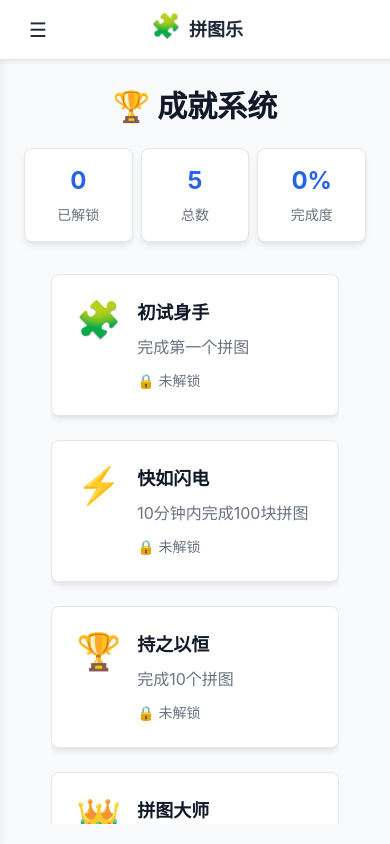
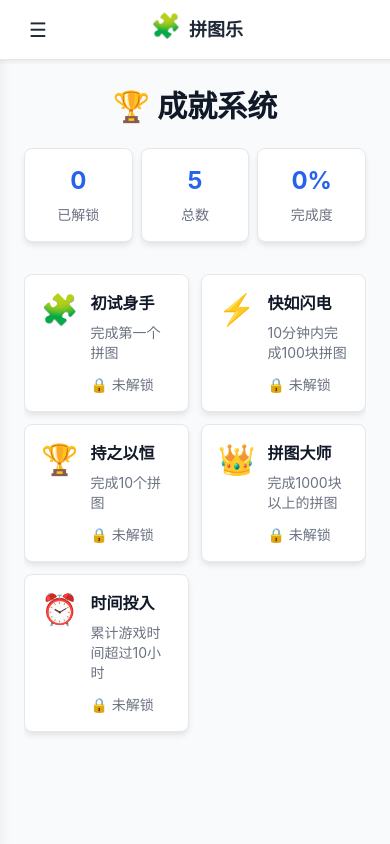
Before and after one commit to Hachi8mi-Software/Jigsaw, a Vue app: page /Jigsaw/achievements in a window 390 px wide. Built offline with nearby package versions, Linux system fonts and the light colour scheme.

Commit message:
✨ style(views): 调整视图组件的样式布局
在editor.ts第35行使用了require导致ReferenceError，这是因为在ES模块环境中不能使用CommonJS的require语法。我需要查看editor.ts文件，将require改为ES6的import语法。

```diff
--- a/src/stores/editor.ts
+++ b/src/stores/editor.ts
@@ -14,6 +14,7 @@ import { ref, computed } from 'vue'
 import type { GridConfig, Boundary, PuzzleData } from '../types'
 import { BoundaryState } from '../types'
 import { BoundaryManager } from '../utils/boundaryUtils'
+import { calculateDifficultyFromConfig } from '../utils/difficultyUtils'
 
 /**
  * 编辑器管理器类
@@ -32,7 +33,6 @@ class EditorViewModel {
    */
   calculateDifficulty(gridConfig: GridConfig, boundaries: Boundary[]): number {
     // 使用统一的难度计算函数
-    const { calculateDifficultyFromConfig } = require('../utils/difficultyUtils')
     return calculateDifficultyFromConfig(gridConfig, boundaries)
   }
 
--- a/src/views/AchievementsView.vue
+++ b/src/views/AchievementsView.vue
@@ -174,8 +174,9 @@ onMounted(() => {
 }
 
 .achievements-grid {
-  @apply grid grid-cols-1 md:grid-cols-2 gap-6 pb-6;
+  @apply grid grid-cols-2 gap-4 md:gap-6 pb-6;
   /* 底部添加padding，确保最后一个元素不会被遮挡 */
+  /* 始终保持双排显示，移动端使用较小间距 */
 }
 
 .achievement-card {
@@ -272,7 +273,23 @@ onMounted(() => {
   }
 
   .achievements-grid {
-    @apply grid-cols-1;
+    @apply gap-3;
+  }
+
+  .achievement-card {
+    @apply p-4 space-x-3;
+  }
+
+  .achievement-icon {
+    @apply text-3xl;
+  }
+
+  .achievement-name {
+    @apply text-base;
+  }
+
+  .achievement-description {
+    @apply text-sm;
   }
 }
 
--- a/src/views/LibraryView.vue
+++ b/src/views/LibraryView.vue
@@ -351,7 +351,11 @@ onMounted(() => {
   }
 
   .filter-controls {
-    @apply w-full justify-between;
+    @apply w-full justify-end;
+  }
+
+  .category-select {
+    @apply mr-auto;
   }
 }
 
```
